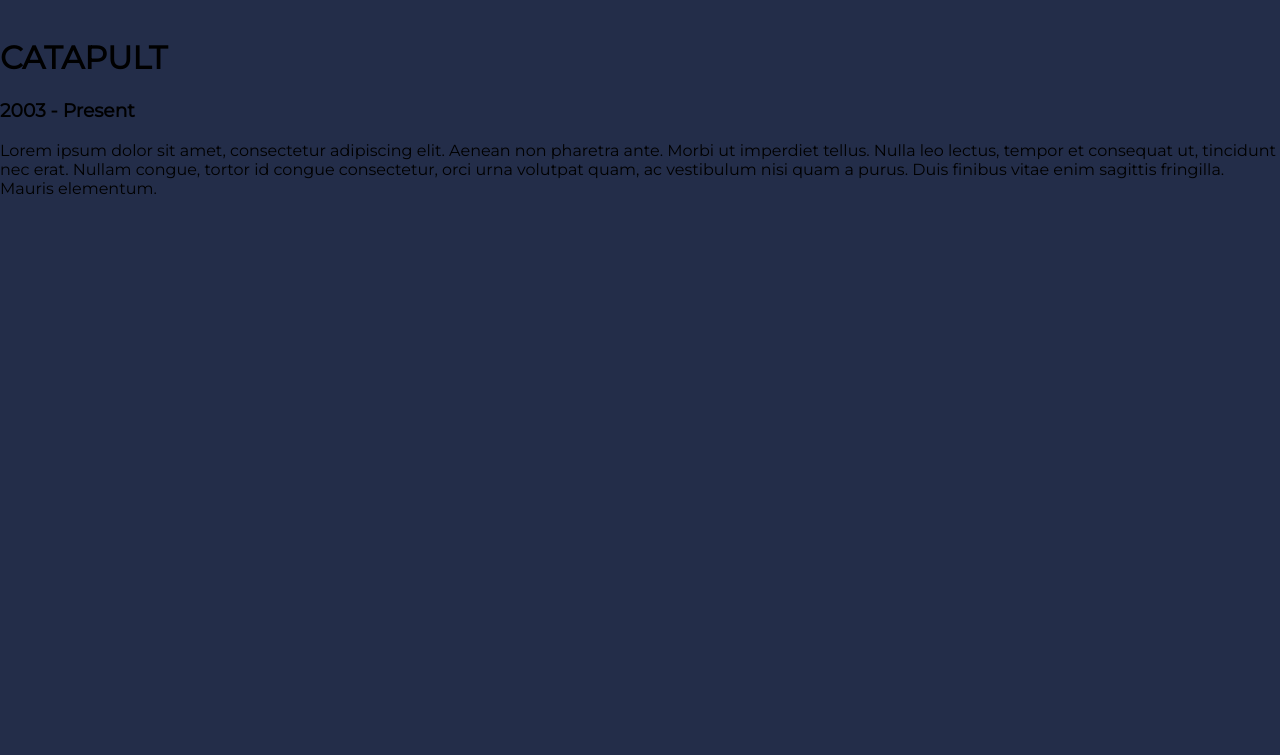
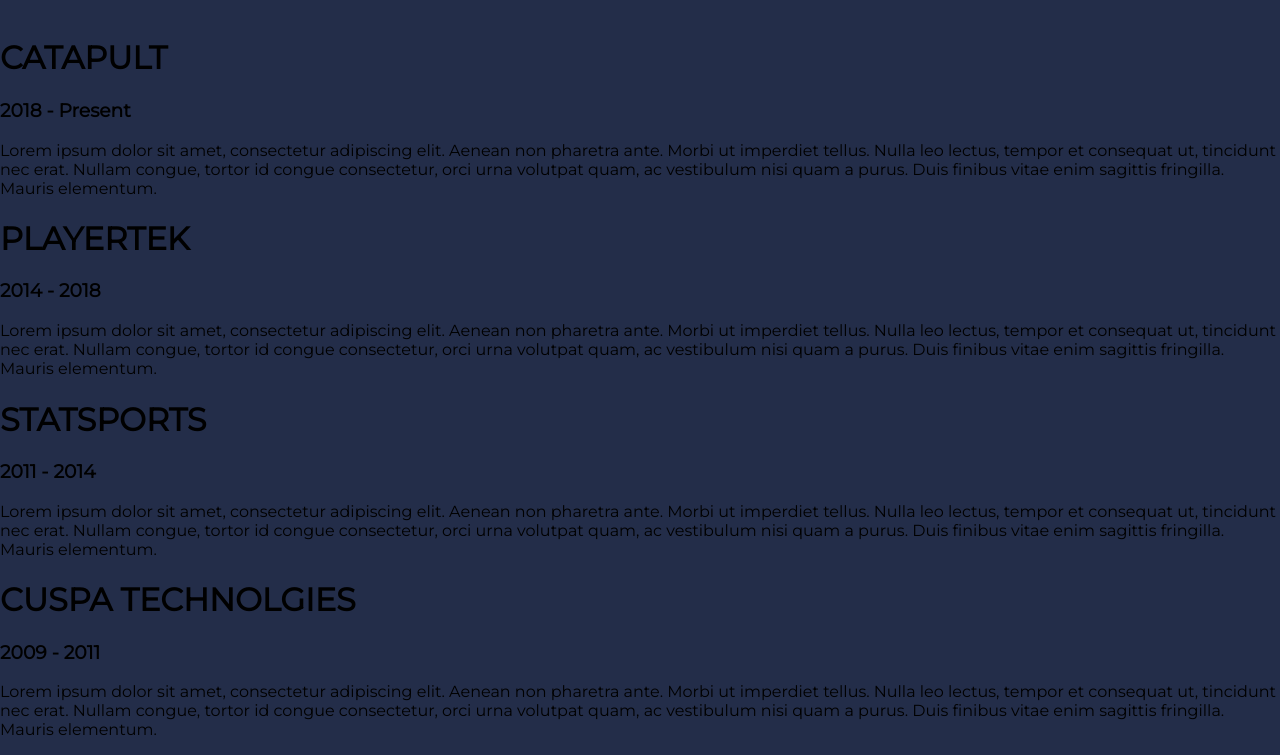
Before and after one commit to loguek/coderadical, a website built with Parcel: page src/index.html in a window 1280 px wide. Shown: the part 783-1538 px from the top of the page. Before the commit the page ends 997 px from the top, so only its background shows below. Built offline with nearby package versions, Linux system fonts and the light colour scheme.

Commit message:
Setting up ready for CSS Consider adding sketch files

```diff
--- a/src/index.html
+++ b/src/index.html
@@ -33,12 +33,26 @@
         </a>
     </footer>
     <div id="history">
-        <div>
+        <div class="company">
             <h1>CATAPULT</h1>
-            <h3>2003 - Present</h3>
+            <h3>2018 - Present</h3>
             <p>Lorem ipsum dolor sit amet, consectetur adipiscing elit. Aenean non pharetra ante. Morbi ut imperdiet tellus. Nulla leo lectus, tempor et consequat ut, tincidunt nec erat. Nullam congue, tortor id congue consectetur, orci urna volutpat quam, ac vestibulum nisi quam a purus. Duis finibus vitae enim sagittis fringilla. Mauris elementum.</p>
         </div>
-
+        <div class="company">
+            <h1>PLAYERTEK</h1>
+            <h3>2014 - 2018</h3>
+            <p>Lorem ipsum dolor sit amet, consectetur adipiscing elit. Aenean non pharetra ante. Morbi ut imperdiet tellus. Nulla leo lectus, tempor et consequat ut, tincidunt nec erat. Nullam congue, tortor id congue consectetur, orci urna volutpat quam, ac vestibulum nisi quam a purus. Duis finibus vitae enim sagittis fringilla. Mauris elementum.</p>
+        </div>
+        <div class="company">
+            <h1>STATSPORTS</h1>
+            <h3>2011 - 2014</h3>
+            <p>Lorem ipsum dolor sit amet, consectetur adipiscing elit. Aenean non pharetra ante. Morbi ut imperdiet tellus. Nulla leo lectus, tempor et consequat ut, tincidunt nec erat. Nullam congue, tortor id congue consectetur, orci urna volutpat quam, ac vestibulum nisi quam a purus. Duis finibus vitae enim sagittis fringilla. Mauris elementum.</p>
+        </div>
+        <div class="company">
+            <h1>CUSPA TECHNOLGIES</h1>
+            <h3>2009 - 2011</h3>
+            <p>Lorem ipsum dolor sit amet, consectetur adipiscing elit. Aenean non pharetra ante. Morbi ut imperdiet tellus. Nulla leo lectus, tempor et consequat ut, tincidunt nec erat. Nullam congue, tortor id congue consectetur, orci urna volutpat quam, ac vestibulum nisi quam a purus. Duis finibus vitae enim sagittis fringilla. Mauris elementum.</p>
+        </div>
     </div>
     <script src="main.ts"></script>
 </body>
```
